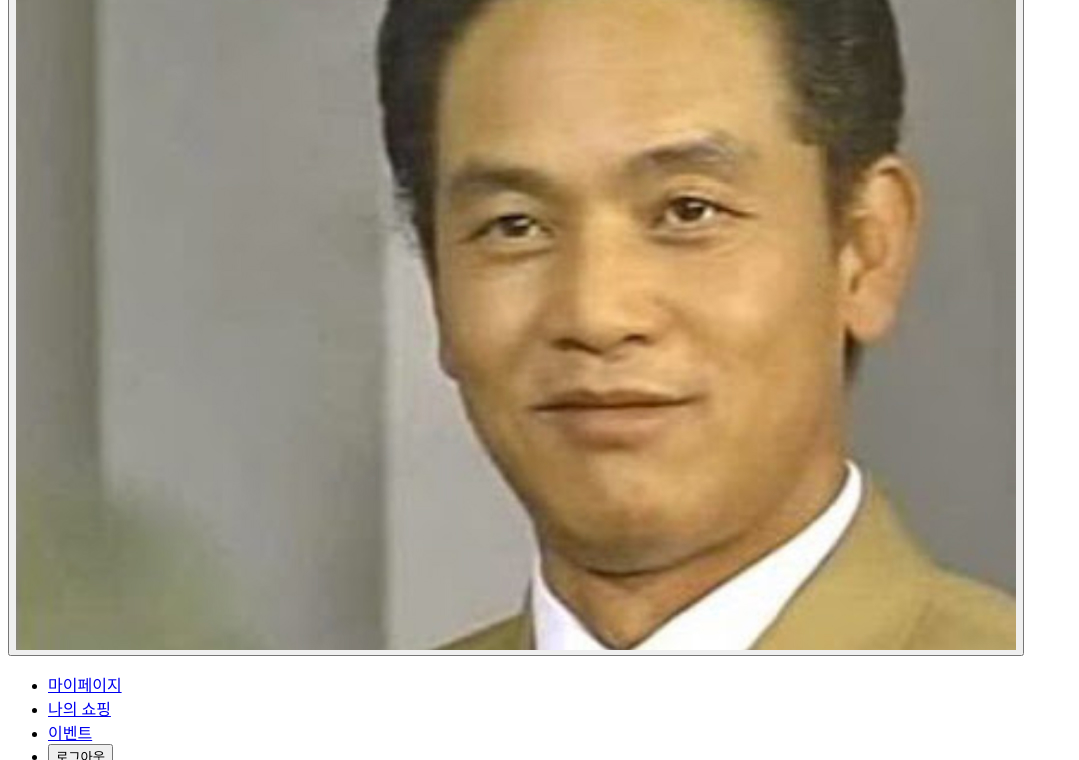
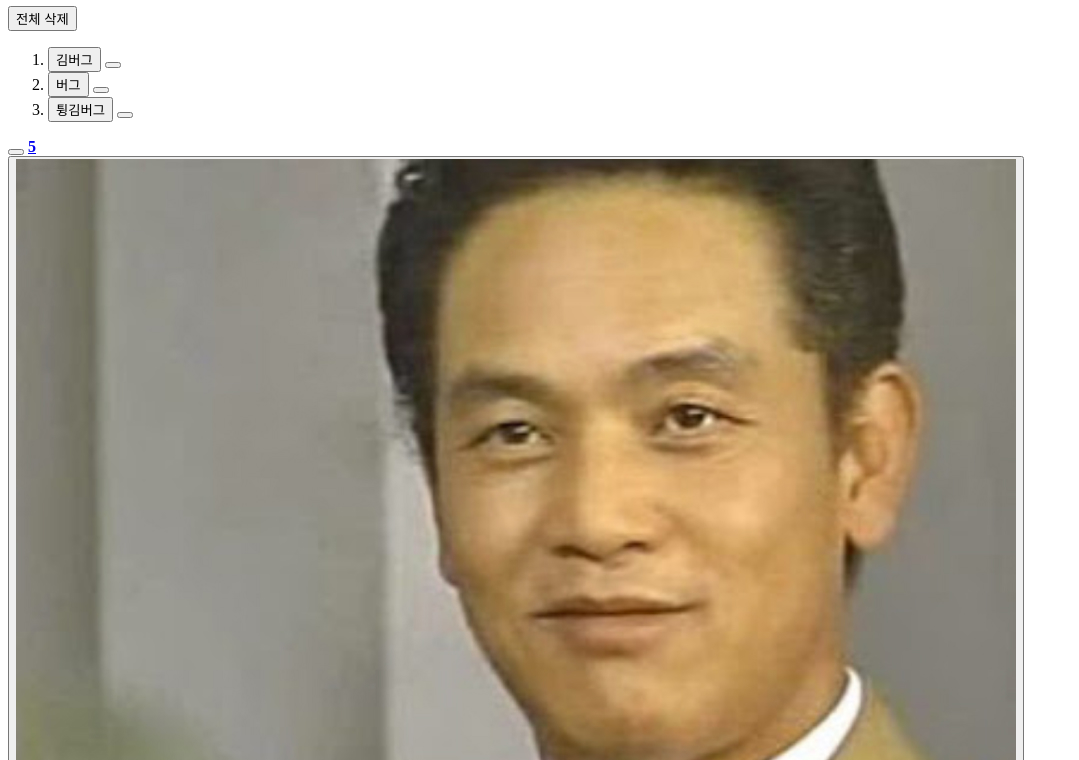
Before and after one commit to yoongunhee92/tomorrow-house, a website: page index.html in a window 1280 px wide. Shown: the part 340-1100 px from the top of the page, without its empty margins (0-1079 px from the left). Drawn offline with Linux system fonts and the light colour scheme.

Commit message:
✨ Implement search history in desktop devices

```diff
--- a/index.html
+++ b/index.html
@@ -75,6 +75,7 @@
               </div>
 
               <div class="gnb-right">
+                <div class="gnb-search">
                   <div class="input-group lg-only">
                     <i class="ic-search" aria-hidden></i>
                     <input
@@ -82,6 +83,56 @@
                       type="text"
                       placeholder="스토어 검색"
                     />
+                  </div>
+
+                  <section class="search-history">
+                    <header class="search-history-header">
+                      <h2 class="title">최근 검색어</h2>
+                      <button type="button">전체 삭제</button>
+                    </header>
+
+                    <!-- NOTE: 최근 검색어가 존재할 경우 -->
+                    <div class="search-history-content">
+                      <ol class="search-history-list">
+                        <li class="search-history-item">
+                          <button class="word-button" type="button">
+                            김버그
+                          </button>
+                          <button
+                            class="delete-button"
+                            type="button"
+                            aria-label="검색어 삭제"
+                          >
+                            <i class="ic-close"></i>
+                          </button>
+                        </li>
+                        <li class="search-history-item">
+                          <button class="word-button" type="button">
+                            버그
+                          </button>
+                          <button
+                            class="delete-button"
+                            type="button"
+                            aria-label="검색어 삭제"
+                          >
+                            <i class="ic-close"></i>
+                          </button>
+                        </li>
+                        <li class="search-history-item">
+                          <button class="word-button" type="button">
+                            튕김버그
+                          </button>
+                          <button
+                            class="delete-button"
+                            type="button"
+                            aria-label="검색어 삭제"
+                          >
+                            <i class="ic-close"></i>
+                          </button>
+                        </li>
+                      </ol>
+                    </div>
+                  </section>
                 </div>
 
                 <!-- Note: 로그인을 했을 경우 -->
```
Also changed, not shown: styles/layouts/_gnb.scss (+27 -3 lines). Lines whose indentation alone changed are shown as unchanged.
